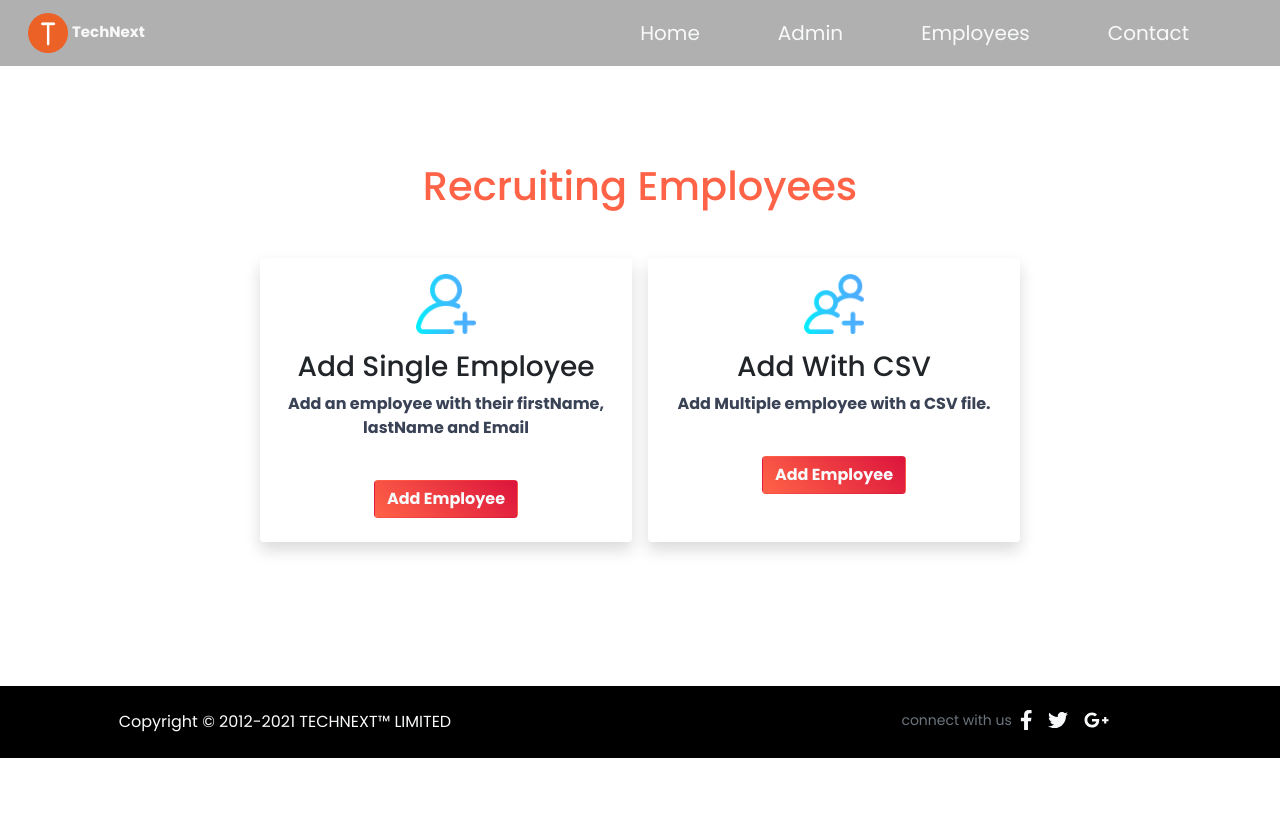
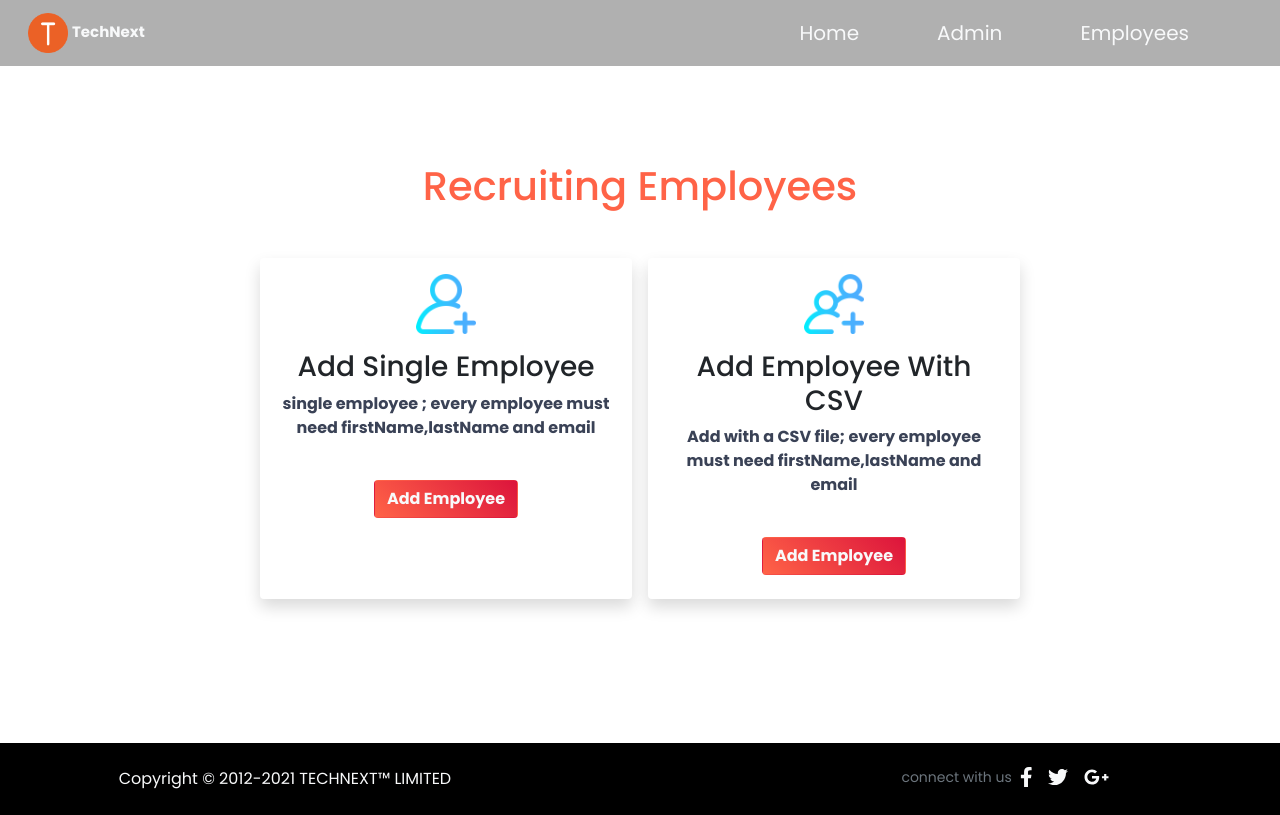
Before and after one commit to shahiduljahid/TechNext, a React (Create React App) app: page /admin in a window 1280 px wide. Built offline with nearby package versions, Linux system fonts and the light colour scheme.

Commit message:
client side done

```diff
--- a/src/App.js
+++ b/src/App.js
@@ -1,6 +1,6 @@
 import "./App.css";
 import React from "react";
-import { BrowserRouter as Router, Switch, Route} from "react-router-dom";
+import { BrowserRouter as Router, Switch, Route } from "react-router-dom";
 import Home from "./Component/Home/Home/Home";
 import Admin from "./Component/Admin/Admin";
 import Employees from "./Component/Employess/Employees";
@@ -19,7 +19,6 @@ function App() {
           <Route path="/employees">
             <Employees></Employees>
           </Route>
-          <Route path="/contact"></Route>
 
           <Route path="/">
             <Home></Home>
--- a/src/Component/Admin/Admin.js
+++ b/src/Component/Admin/Admin.js
@@ -10,14 +10,14 @@ const Admin = () => {
     {
       _id: "60928d61f77998484ce0da2a",
       title: "Add Single Employee",
-      description: "Add an employee with their firstName, lastName and Email",
+      description: "single employee ; every employee must need firstName,lastName and email",
       img: person,
       file: false,
     },
     {
       _id: "60928ee6f77998484ce0da2b",
-      title: "Add With CSV",
-      description: "Add Multiple employee with a CSV file.",
+      title: "Add Employee  With CSV",
+      description: "Add with a CSV file; every employee must need firstName,lastName and email",
       img: people,
       file: true,
     },
--- a/src/Component/EmployeeCard/EmployeeCard.css
+++ b/src/Component/EmployeeCard/EmployeeCard.css
@@ -17,4 +17,8 @@
   .pageCounter {
     display: none !important;
   }
+  .employeeCard{
+    padding-right:5px!important;
+    padding-left: 5px!important;
+  }
 }
--- a/src/Component/EmployeeCard/EmployeeCard.js
+++ b/src/Component/EmployeeCard/EmployeeCard.js
@@ -4,6 +4,7 @@ import { useTable, usePagination } from "react-table";
 import { COLUMNS } from "./columns";
 import RecruiteForm from "../RecruiteForm/RecruiteForm";
 import { useState } from "react";
+
 
 const EmployeeCard = ({ totalEmployees }) => {
   //single mail send and modal functions
@@ -103,7 +104,7 @@ const EmployeeCard = ({ totalEmployees }) => {
 
   return (
     <div className="row">
-      <div className="px-5 py-5">
+      <div className="px-5 employeeCard py-5">
         {!select && (
           <button
             onClick={handleSelect}
--- a/src/Component/Navbar/Navbar.js
+++ b/src/Component/Navbar/Navbar.js
@@ -57,15 +57,6 @@ const Navbar = () => {
                 Employees
               </Link>
             </li>
-
-            <li className="nav-item ">
-              <Link
-                to={"/contact"}
-                className="nav-link  navigation me-5 text-light "
-              >
-                Contact
-              </Link>
-            </li>
           </ul>
         </div>
       </div>
```
Also changed, not shown: 1 other file (tests, documents, lock files or other folders).
